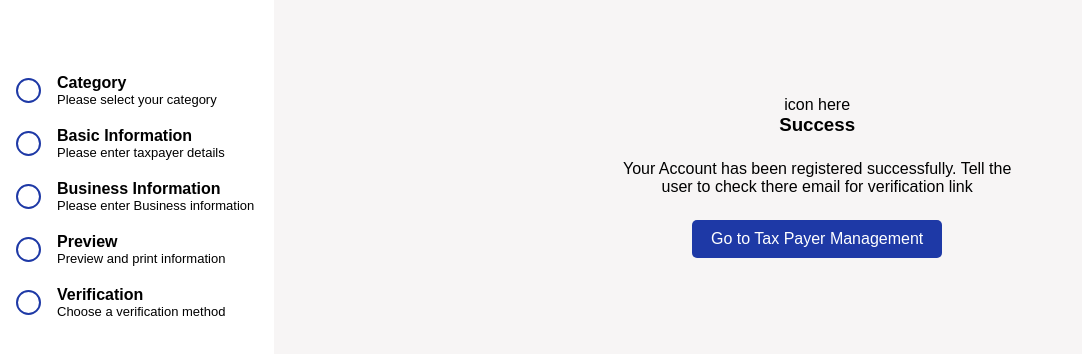
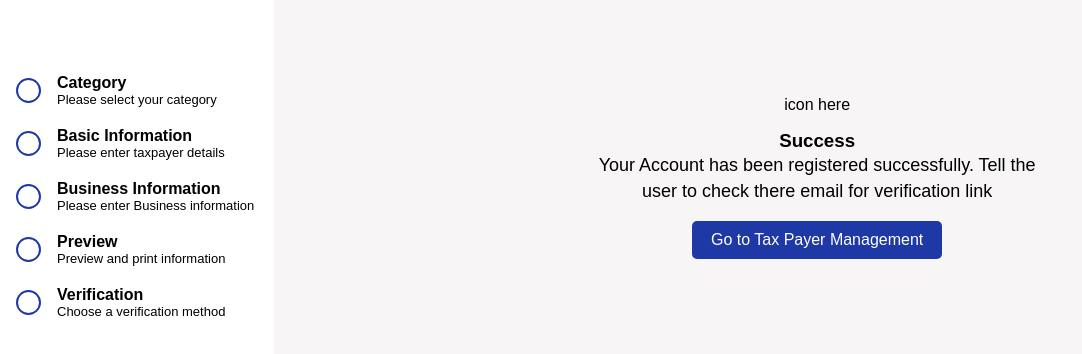
Before and after one commit to bezbrain/build__salem__template, a plain HTML site: page Individual-registration/registration-complete/index.html in a window 1280 px wide. Shown: the part 80-434 px from the top of the page, without its empty margins (0-1082 px from the left). Drawn offline with Linux system fonts and the light colour scheme.

Commit message:
Make adjustment to the width of the p tag

```diff
--- a/Individual-registration/registration-complete/complete.css
+++ b/Individual-registration/registration-complete/complete.css
@@ -8,9 +8,14 @@
   margin: 8rem auto;
 }
 
+.verification__container > h3 {
+  margin-top: 1rem;
+}
 .verification__container > p {
-  margin-block: 1.5rem;
-  width: 400px;
+  margin-bottom: 1rem;
+  line-height: 0.7cm;
+  font-size: 18px;
+  width: 450px;
 }
 
 .complete__btn {
@@ -26,3 +31,9 @@
 .complete__btn:hover {
   transform: scale(1.05);
 }
+
+@media screen and (max-width: 550px) {
+  .verification__container > p {
+    width: 100%;
+  }
+}
```
